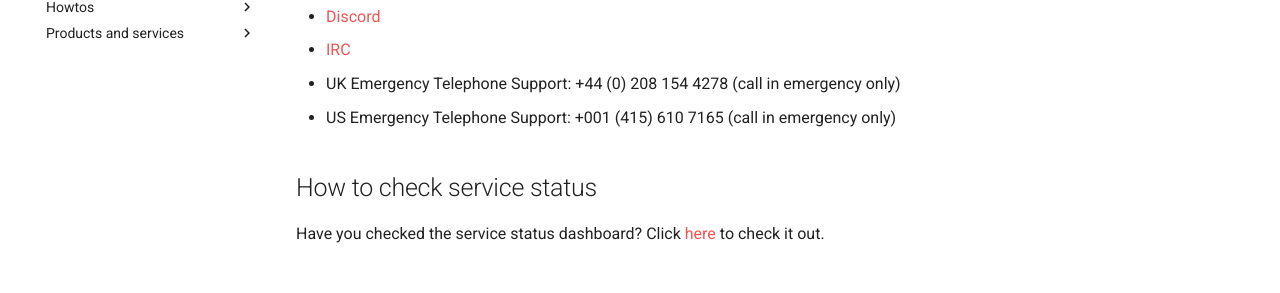
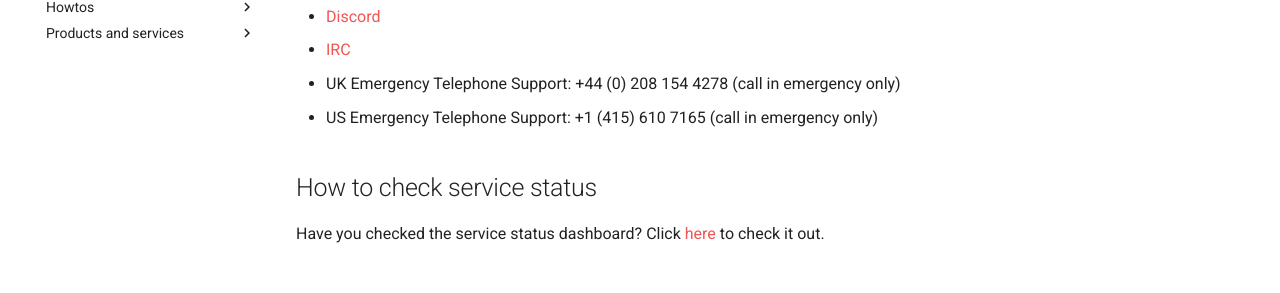
Before and after one commit to fosshostorg/public-docs, an MkDocs documentation site: the page built from docs/about/support.md, in a window 1280 px wide and 1057 px high. Shown: the part 419-712 px from the top of the window. Built offline with MkDocs 1.6.1 and Material for MkDocs 9.7.7, drawn with Linux system fonts in a browser that asks for light colours; comment, search, counter and statistics services are not loaded.

Commit message:
The US (NANP) country code is +1. Country codes starting with 0 don't exist. 00 is the escape code for the UK and much of the world. So you would dial 00 and then you can dial a country code i.e. 1 for US (and the rest of the NANP). However +1 is the proper country code for the US (NANP).

```diff
--- a/docs/about/support.md
+++ b/docs/about/support.md
@@ -12,7 +12,7 @@ In the first instance please always [submit](https://support.fossho.st) a suppor
 *   [Discord](https://discord.gg/C6VNFSHe4n)
 *   [IRC](https://web.libera.chat/#fosshost)
 *   UK Emergency Telephone Support: +44 (0) 208 154 4278 (call in emergency only)
-*   US Emergency Telephone Support: +001 (415) 610 7165 (call in emergency only)
+*   US Emergency Telephone Support: +1 (415) 610 7165 (call in emergency only)
 
 ## How to check service status
 
```
